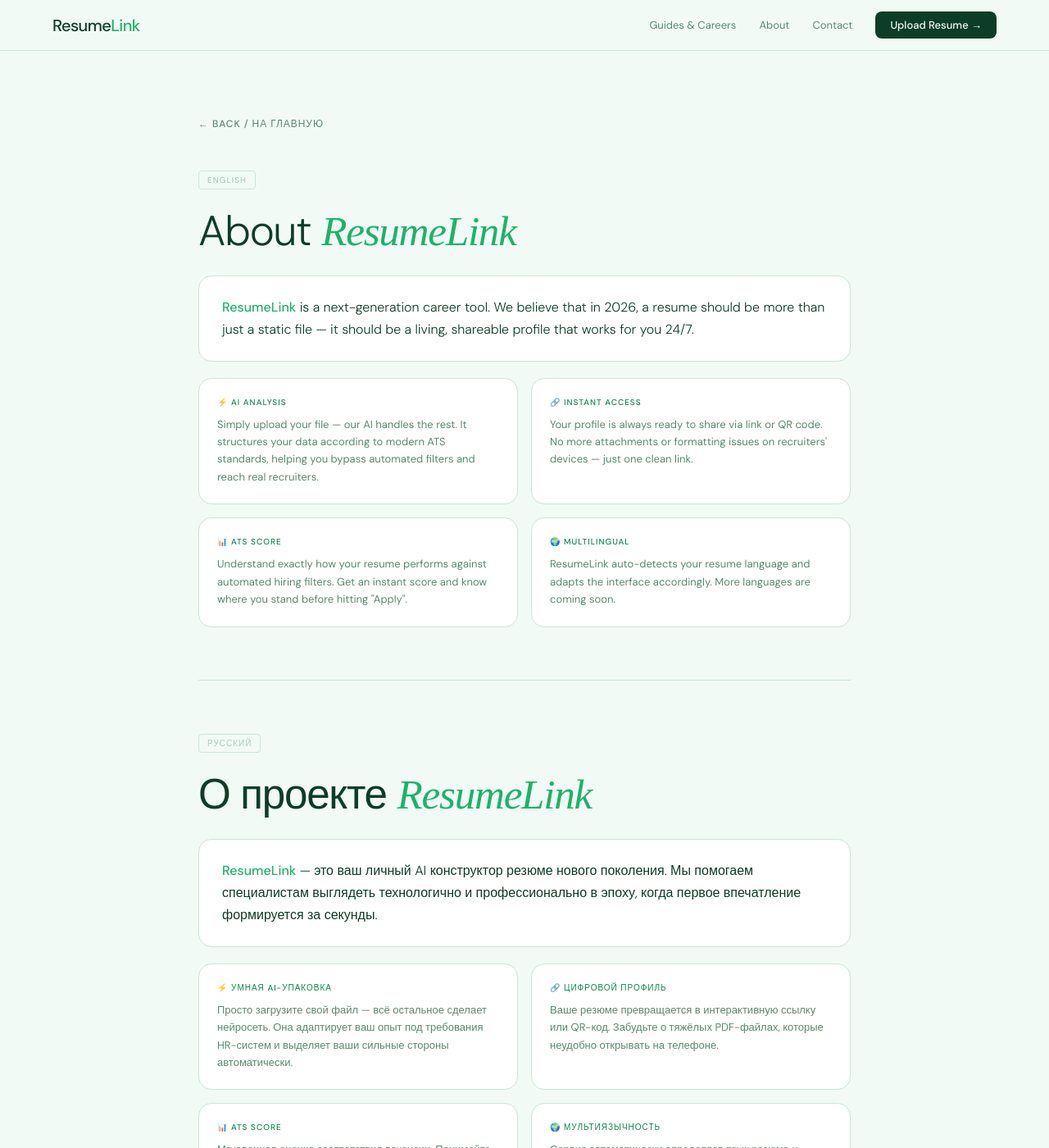
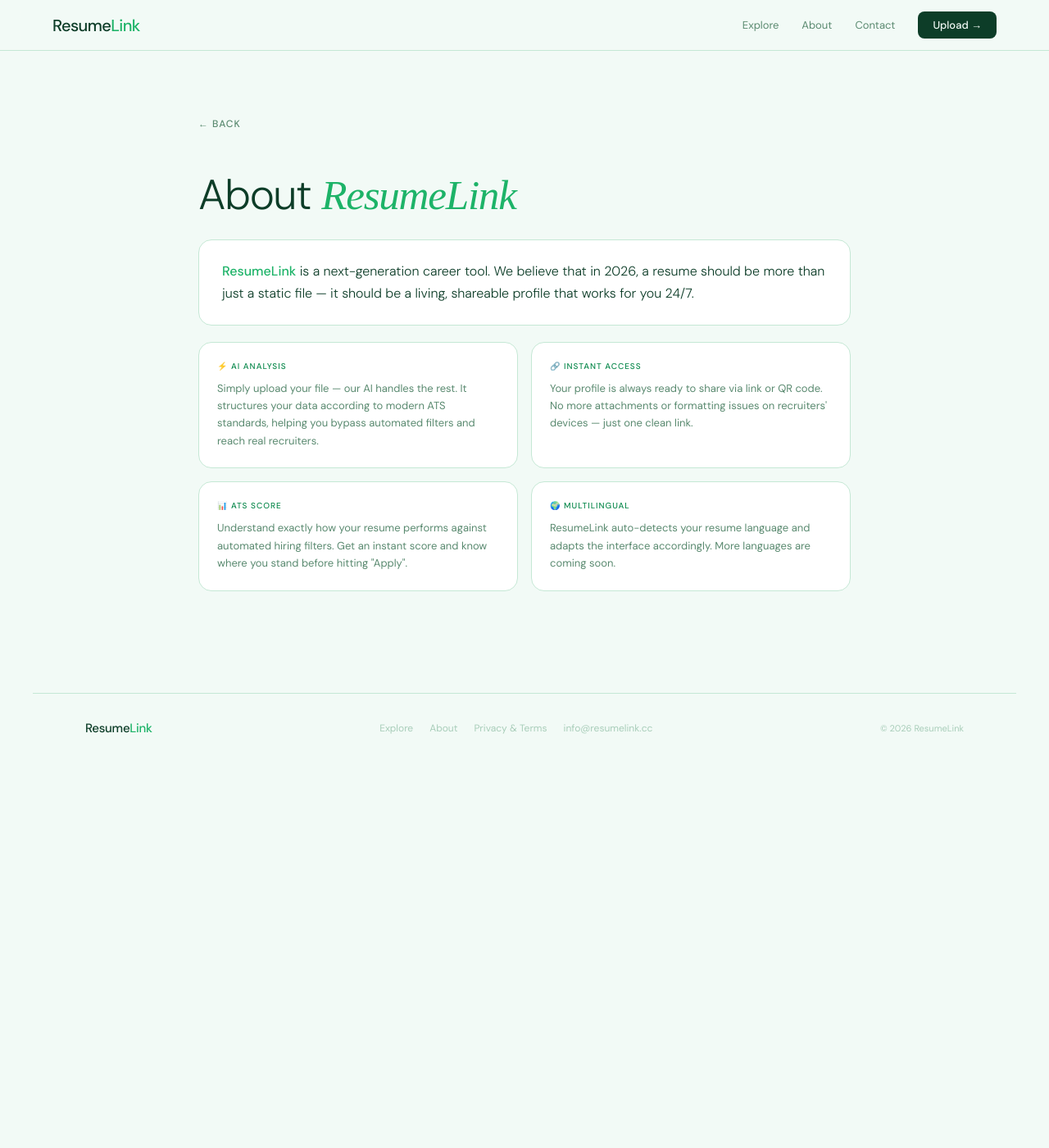
Before and after one commit to AIsrail/resumelink, a Jekyll site: the page about.html, which Jekyll copies as it is, in a window 1280 px wide and 1400 px high. Shown: the whole window at 82% size. Built offline with Jekyll 4.4.1, drawn with Linux system fonts in a browser that asks for light colours; some web fonts are replaced; some of the changed text lies outside the part shown.

Commit message:
Update about.html

```diff
--- a/about.html
+++ b/about.html
@@ -1,11 +1,10 @@
 <!DOCTYPE html>
-<html lang="ru">
+<html lang="en">
 <head>
     <meta charset="UTF-8">
     <meta name="viewport" content="width=device-width, initial-scale=1.0">
     <title>About ResumeLink — AI Resume Builder</title>
-    <meta name="description" content="ResumeLink mission: Helping professionals create AI-driven interactive profiles. О проекте ResumeLink: ваш личный AI конструктор резюме.">
-    <meta name="keywords" content="ResumeLink mission, AI career tools, AI конструктор резюме, как работает ResumeLink">
+    <meta name="description" content="ResumeLink mission: Helping professionals create AI-driven interactive profiles.">
 
     <link rel="preconnect" href="https://fonts.googleapis.com">
     <link href="https://fonts.googleapis.com/css2?family=DM+Sans:ital,opsz,wght@0,9..40,300;0,9..40,400;0,9..40,500;1,9..40,300&family=Instrument+Serif:ital@1&display=swap" rel="stylesheet">
@@ -41,28 +39,19 @@
         .nav-mobile a { font-size: 14px; color: var(--muted); text-decoration: none; }
         .nav-mobile.open { display: flex; }
 
-        /* CONTENT */
         .page-wrap { max-width: 860px; margin: 0 auto; padding: clamp(3rem,6vw,5rem) clamp(1.5rem,5vw,2rem); }
         .back-link { display: inline-flex; align-items: center; gap: 6px; font-size: 12px; font-weight: 500; color: var(--muted); text-decoration: none; text-transform: uppercase; letter-spacing: .08em; margin-bottom: 3rem; transition: color .2s; }
         .back-link:hover { color: var(--forest); }
-
-        .lang-section { margin-bottom: 4rem; }
-        .lang-section + .lang-section { padding-top: 4rem; border-top: 0.5px solid var(--border); }
-        .lang-badge { display: inline-block; font-size: 10px; font-weight: 500; letter-spacing: .1em; text-transform: uppercase; color: var(--faint); border: 0.5px solid var(--border); padding: 4px 10px; border-radius: 4px; margin-bottom: 20px; }
-
         .page-h1 { font-size: clamp(2.2rem,4vw,3.2rem); font-weight: 300; color: var(--forest); letter-spacing: -0.025em; line-height: 1.2; margin-bottom: 1.5rem; }
         .page-h1 em { font-family: 'Instrument Serif', serif; font-style: italic; color: var(--green); }
-
         .intro-card { background: var(--surface); border: 0.5px solid var(--border); border-radius: 16px; padding: 24px 28px; margin-bottom: 20px; font-size: 16px; font-weight: 300; color: var(--text); line-height: 1.7; }
         .intro-card b { font-weight: 500; color: var(--green); }
-
         .cards-grid { display: grid; grid-template-columns: 1fr 1fr; gap: 16px; }
         .feature-card { background: var(--surface); border: 0.5px solid var(--border); border-radius: 16px; padding: 22px; transition: border-color .2s; }
         .feature-card:hover { border-color: var(--green); }
         .feature-card-label { font-size: 10px; font-weight: 500; text-transform: uppercase; letter-spacing: .1em; color: var(--green-dk); margin-bottom: 10px; }
         .feature-card p { font-size: 13px; color: var(--muted); line-height: 1.65; }
 
-        /* FOOTER */
         footer { border-top: 0.5px solid var(--border); padding: 2rem clamp(1.5rem,5vw,4rem); display: flex; align-items: center; justify-content: space-between; flex-wrap: wrap; gap: 1rem; max-width: 1200px; margin: 3rem auto 0; }
         .footer-logo { font-size: 15px; font-weight: 500; color: var(--forest); text-decoration: none; letter-spacing: -0.02em; }
         .footer-logo span { color: var(--green); }
@@ -84,94 +73,91 @@
 <nav>
     <a href="/" class="nav-logo">Resume<span>Link</span></a>
     <div class="nav-links">
-        <a href="/roles/">Guides & Careers</a>
-        <a href="/about.html">About</a>
-        <a href="mailto:info@resumelink.cc">Contact</a>
-        <a href="/" class="nav-cta">Upload Resume →</a>
+        <a href="/roles/">Explore</a>
+        <a href="/about.html" id="nav-about">About</a>
+        <a href="mailto:info@resumelink.cc" id="nav-contact">Contact</a>
+        <a href="/" class="nav-cta" id="nav-upload">Upload →</a>
     </div>
     <button class="nav-hamburger" onclick="document.querySelector('.nav-mobile').classList.toggle('open')" aria-label="Menu">
         <span></span><span></span><span></span>
     </button>
 </nav>
 <div class="nav-mobile">
-    <a href="/roles/">Guides & Careers</a>
-    <a href="/about.html">About</a>
-    <a href="mailto:info@resumelink.cc">Contact</a>
-    <a href="/" style="color:var(--green-dk);font-weight:500">Upload Resume →</a>
+    <a href="/roles/">Explore</a>
+    <a href="/about.html" id="mob-about">About</a>
+    <a href="mailto:info@resumelink.cc" id="mob-contact">Contact</a>
+    <a href="/" id="mob-upload" style="color:var(--green-dk);font-weight:500">Upload →</a>
 </div>
 
 <div class="page-wrap">
-    <a href="/" class="back-link">← Back / На главную</a>
-
-    <!-- ENGLISH -->
-    <div class="lang-section">
-        <div class="lang-badge">English</div>
-        <h1 class="page-h1">About <em>ResumeLink</em></h1>
-
-        <div class="intro-card">
-            <b>ResumeLink</b> is a next-generation career tool. We believe that in 2026, a resume should be more than just a static file — it should be a living, shareable profile that works for you 24/7.
-        </div>
-
-        <div class="cards-grid">
-            <div class="feature-card">
-                <div class="feature-card-label">⚡ AI Analysis</div>
-                <p>Simply upload your file — our AI handles the rest. It structures your data according to modern ATS standards, helping you bypass automated filters and reach real recruiters.</p>
-            </div>
-            <div class="feature-card">
-                <div class="feature-card-label">🔗 Instant Access</div>
-                <p>Your profile is always ready to share via link or QR code. No more attachments or formatting issues on recruiters' devices — just one clean link.</p>
-            </div>
-            <div class="feature-card">
-                <div class="feature-card-label">📊 ATS Score</div>
-                <p>Understand exactly how your resume performs against automated hiring filters. Get an instant score and know where you stand before hitting "Apply".</p>
-            </div>
-            <div class="feature-card">
-                <div class="feature-card-label">🌍 Multilingual</div>
-                <p>ResumeLink auto-detects your resume language and adapts the interface accordingly. More languages are coming soon.</p>
-            </div>
-        </div>
-    </div>
-
-    <!-- RUSSIAN -->
-    <div class="lang-section">
-        <div class="lang-badge">Русский</div>
-        <h1 class="page-h1">О проекте <em>ResumeLink</em></h1>
-
-        <div class="intro-card">
-            <b>ResumeLink</b> — это ваш личный AI конструктор резюме нового поколения. Мы помогаем специалистам выглядеть технологично и профессионально в эпоху, когда первое впечатление формируется за секунды.
-        </div>
-
-        <div class="cards-grid">
-            <div class="feature-card">
-                <div class="feature-card-label">⚡ Умная AI-упаковка</div>
-                <p>Просто загрузите свой файл — всё остальное сделает нейросеть. Она адаптирует ваш опыт под требования HR-систем и выделяет ваши сильные стороны автоматически.</p>
-            </div>
-            <div class="feature-card">
-                <div class="feature-card-label">🔗 Цифровой профиль</div>
-                <p>Ваше резюме превращается в интерактивную ссылку или QR-код. Забудьте о тяжёлых PDF-файлах, которые неудобно открывать на телефоне.</p>
-            </div>
-            <div class="feature-card">
-                <div class="feature-card-label">📊 ATS Score</div>
-                <p>Мгновенная оценка соответствия вакансии. Понимайте, почему ваше резюме проходит или не проходит автоматические фильтры HR-систем.</p>
-            </div>
-            <div class="feature-card">
-                <div class="feature-card-label">🌍 Мультиязычность</div>
-                <p>Сервис автоматически определяет язык резюме и адаптирует весь интерфейс. Скоро подключатся новые языки и регионы.</p>
-            </div>
-        </div>
-    </div>
+    <a href="/" class="back-link" id="back-link">← Back</a>
+    <h1 class="page-h1" id="page-title">About <em>ResumeLink</em></h1>
+    <div class="intro-card" id="intro-card"></div>
+    <div class="cards-grid" id="cards-grid"></div>
 </div>
 
 <footer>
     <a href="/" class="footer-logo">Resume<span>Link</span></a>
     <div class="footer-links">
-        <a href="/roles/">Guides & Careers</a>
-        <a href="/about.html">About</a>
-        <a href="/policy.html">Privacy & Terms</a>
+        <a href="/roles/">Explore</a>
+        <a href="/about.html" id="footer-about">About</a>
+        <a href="/policy.html" id="footer-policy">Privacy & Terms</a>
         <a href="mailto:info@resumelink.cc">info@resumelink.cc</a>
     </div>
     <div class="footer-copy">© 2026 ResumeLink</div>
 </footer>
 
+<script>
+const isEn = navigator.language.startsWith('en');
+const T = {
+    en: {
+        back: "← Back",
+        title: "About",
+        navAbout: "About", navContact: "Contact", navUpload: "Upload →",
+        footerAbout: "About", footerPolicy: "Privacy & Terms",
+        intro: '<b>ResumeLink</b> is a next-generation career tool. We believe that in 2026, a resume should be more than just a static file — it should be a living, shareable profile that works for you 24/7.',
+        cards: [
+            { label: "⚡ AI Analysis", text: "Simply upload your file — our AI handles the rest. It structures your data according to modern ATS standards, helping you bypass automated filters and reach real recruiters." },
+            { label: "🔗 Instant Access", text: "Your profile is always ready to share via link or QR code. No more attachments or formatting issues on recruiters' devices — just one clean link." },
+            { label: "📊 ATS Score", text: "Understand exactly how your resume performs against automated hiring filters. Get an instant score and know where you stand before hitting \"Apply\"." },
+            { label: "🌍 Multilingual", text: "ResumeLink auto-detects your resume language and adapts the interface accordingly. More languages are coming soon." }
+        ]
+    },
+    ru: {
+        back: "← На главную",
+        title: "О проекте",
+        navAbout: "О сервисе", navContact: "Контакт", navUpload: "Загрузить →",
+        footerAbout: "О сервисе", footerPolicy: "Политика",
+        intro: '<b>ResumeLink</b> — это ваш личный AI конструктор резюме нового поколения. Мы помогаем специалистам выглядеть технологично и профессионально в эпоху, когда первое впечатление формируется за секунды.',
+        cards: [
+            { label: "⚡ Умная AI-упаковка", text: "Просто загрузите свой файл — всё остальное сделает нейросеть. Она адаптирует ваш опыт под требования HR-систем и выделяет ваши сильные стороны автоматически." },
+            { label: "🔗 Цифровой профиль", text: "Ваше резюме превращается в интерактивную ссылку или QR-код. Забудьте о тяжёлых PDF-файлах, которые неудобно открывать на телефоне." },
+            { label: "📊 ATS Score", text: "Мгновенная оценка соответствия вакансии. Понимайте, почему ваше резюме проходит или не проходит автоматические фильтры HR-систем." },
+            { label: "🌍 Мультиязычность", text: "Сервис автоматически определяет язык резюме и адаптирует весь интерфейс. Скоро подключатся новые языки и регионы." }
+        ]
+    }
+};
+
+const C = isEn ? T.en : T.ru;
+
+document.getElementById('back-link').textContent = C.back;
+document.getElementById('page-title').innerHTML = C.title + ' <em>ResumeLink</em>';
+document.getElementById('nav-about').textContent = C.navAbout;
+document.getElementById('nav-contact').textContent = C.navContact;
+document.getElementById('nav-upload').textContent = C.navUpload;
+document.getElementById('mob-about').textContent = C.navAbout;
+document.getElementById('mob-contact').textContent = C.navContact;
+document.getElementById('mob-upload').textContent = C.navUpload;
+document.getElementById('footer-about').textContent = C.footerAbout;
+document.getElementById('footer-policy').textContent = C.footerPolicy;
+document.getElementById('intro-card').innerHTML = C.intro;
+document.getElementById('cards-grid').innerHTML = C.cards.map(card => `
+    <div class="feature-card">
+        <div class="feature-card-label">${card.label}</div>
+        <p>${card.text}</p>
+    </div>
+`).join('');
+</script>
+
 </body>
 </html>
```
Also changed, not shown: other parts of about.html (+0 -1 lines).
